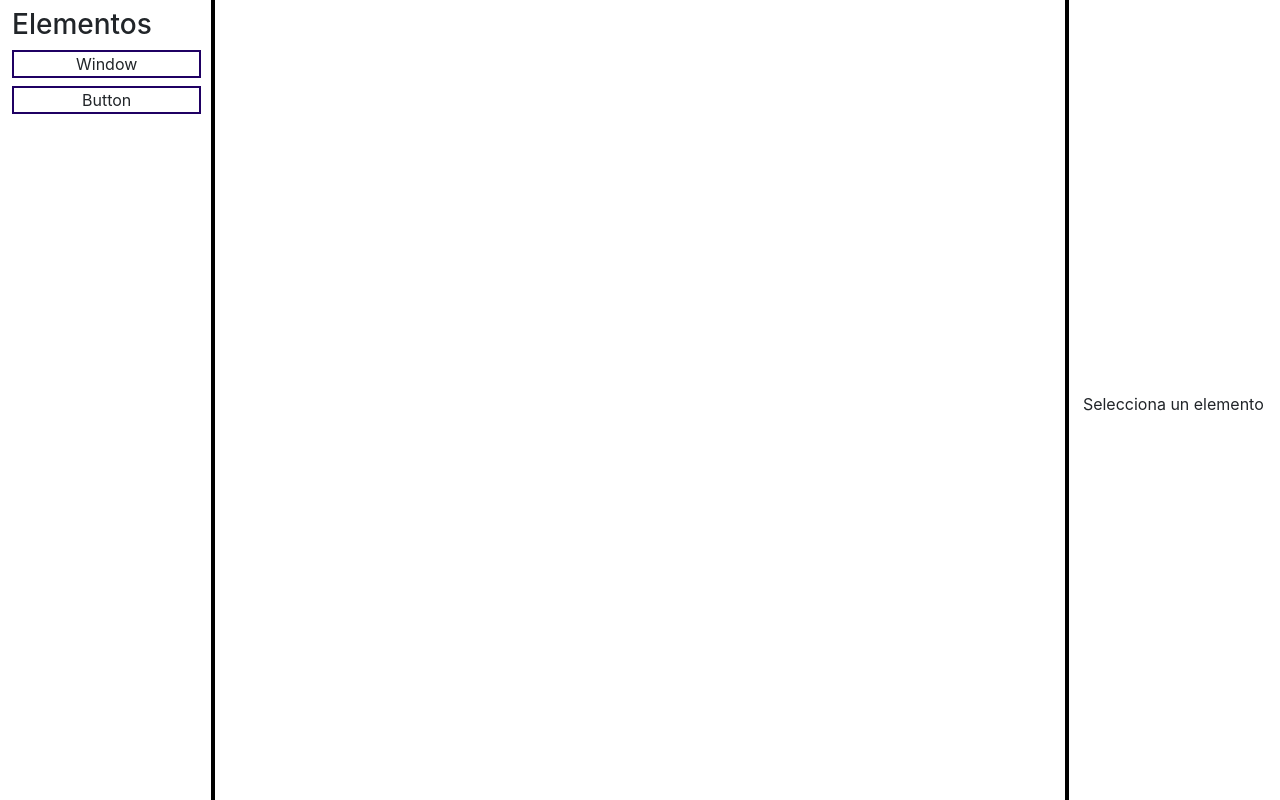
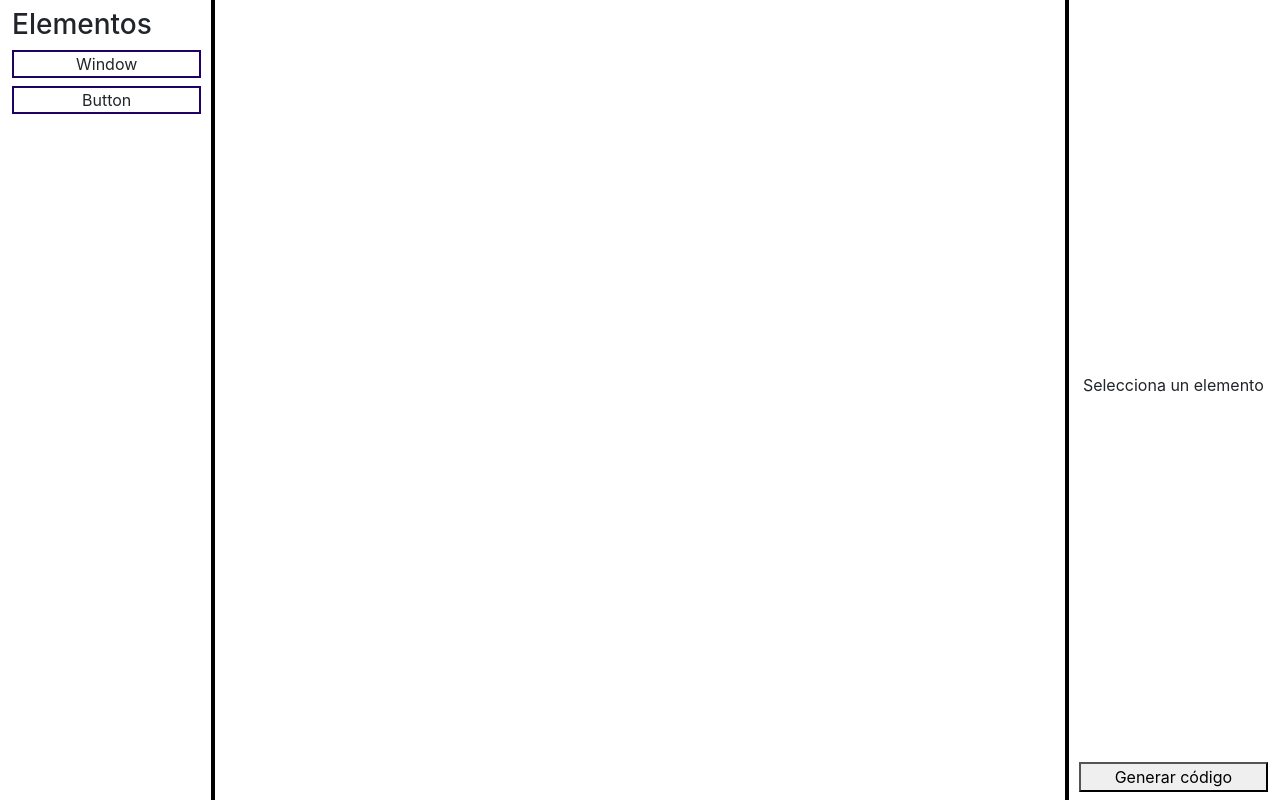
Before and after one commit to DeynerNB/Tkinter-MyDesigner, a React (Create React App) app: page / in a window 1280 px wide. Built offline with nearby package versions, Linux system fonts and the light colour scheme.

Commit message:
Show generate code button by default

```diff
--- a/src/components/configurationPanel/ConfigPanel.js
+++ b/src/components/configurationPanel/ConfigPanel.js
@@ -50,20 +50,29 @@ function ConfigPanel({ element, onUpdateConfig, codeDisplayDialog }) {
     }
 
     // If there is no element selected := Display a default message
-    if (!element) {
-        return <div className="panel d-flex h-100 justify-content-center align-items-center">Selecciona un elemento</div>;
-    }
+    // if (!element) {
+    //     return <div className="panel d-flex h-100 justify-content-center align-items-center text-center">Selecciona un elemento</div>;
+    // }
 
     return (
         <div className='d-flex flex-column h-100 justify-content-between'>
+            {
+                (element) ?
+                (
                     <div>
                         <h3>Configuración de {element.name}</h3>
                         <div>
                             { Object.keys(config).map((key, index) => displayInput(key, index)) }
                         </div>
                     </div>
+                )
+                :
+                (
+                    <div className="panel d-flex h-100 justify-content-center align-items-center text-center">Selecciona un elemento</div>
+                )
+            }
             <div>
-                <button className='w-100' onClick={() => codeDisplayDialog(true)}>Generar código</button>
+                <button className='w-100 mb-2' onClick={() => codeDisplayDialog(true)}>Generar código</button>
             </div>
         </div>
     );
```
Lines whose indentation alone changed are shown as unchanged.
